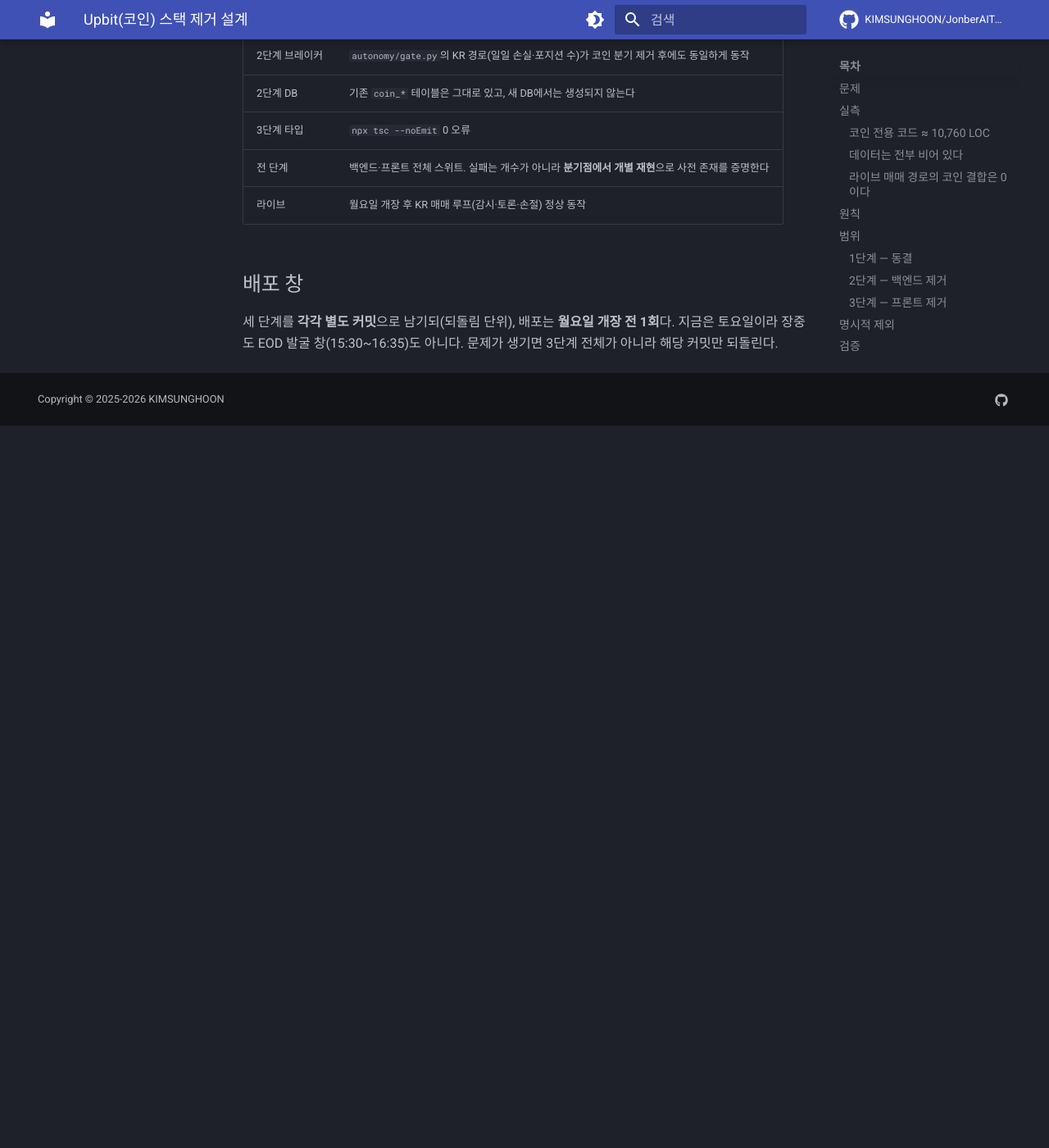
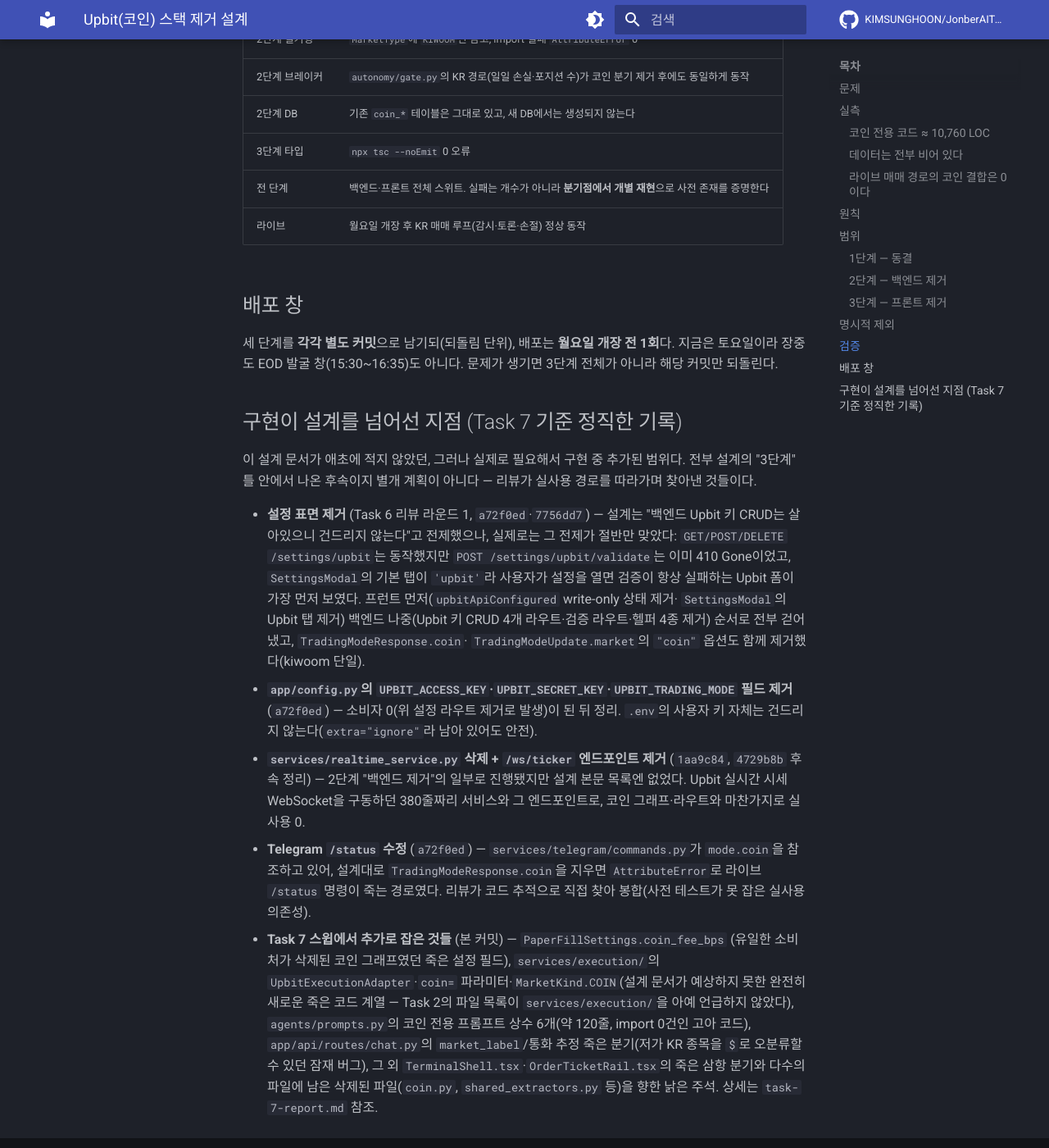
Before and after one commit to KIMSUNGHOON/JonberAITrading, an MkDocs documentation site: the page built from docs/superpowers/specs/2026-08-01-upbit-removal-design.md, in a window 1280 px wide and 1400 px high, scrolled down 3408 px. Shown: the whole window at 82% size. Built offline with MkDocs 1.6.1 and Material for MkDocs 9.7.7, drawn with Linux system fonts in a browser that asks for light colours; comment, search, counter and statistics services are not loaded; before the commit the page ends 3927 px from its top, so only the background shows below that; some of the changed text lies outside the part shown.

Commit message:
docs: Upbit 제거 스펙 상태를 구현 완료로 갱신
- 상태: 승인됨(설계 확정, 구현 대기) → 구현 완료.
- .env.example 문장 정정 — UPBIT 참조가 애초에 0건이라 할 일이 없었다.
- "구현이 설계를 넘어선 지점" 절 추가 — 설정 표면 제거(Upbit 키 CRUD·
  검증 라우트·trading-mode coin 필드·SettingsModal Upbit 탭),
  app/config.py의 UPBIT_* 3개 필드, services/realtime_service.py 삭제
  + /ws/ticker 엔드포인트, Telegram /status 수정, Task 7 스윕 추가
  발견분을 커밋 SHA와 이유 함께 기록.

Co-Authored-By: Claude Opus 5 (1M context) <noreply@anthropic.com>

```diff
--- a/docs/superpowers/specs/2026-08-01-upbit-removal-design.md
+++ b/docs/superpowers/specs/2026-08-01-upbit-removal-design.md
@@ -1,7 +1,7 @@
 # Upbit(코인) 스택 제거 설계
 
 **작성일**: 2026-08-01
-**상태**: 승인됨 (설계 확정, 구현 대기)
+**상태**: 구현 완료
 **선례**: R2 US/yfinance 스택 제거 (2026-07-11) — `9effca3` 동결 → `3cf6743` 백엔드 → `570f5e1` 프론트
 
 ## 문제
@@ -114,7 +114,8 @@ API 키에 현재 IP가 등록돼 있지 않아 조회는 401로 실패하고,
 국내 AI 밸류체인을 판단하는 별개 기능이고 지금도 살아 있다. **건드리지 않는다.**
 
 **`.env`의 `UPBIT_ACCESS_KEY`·`UPBIT_SECRET_KEY`** — 사용자 소유 gitignored 파일이라
-직접 수정하지 않는다. 3단계 완료 후 수동 제거를 안내한다. `.env.example`에서는 제거한다.
+직접 수정하지 않는다. 완료 후 수동 제거를 안내한다. `.env.example`에는 애초에
+`UPBIT` 참조가 없어(실측 0건) 할 일이 없었다.
 
 **기존 빈 `coin_*` 테이블** — 남긴다(위 참조).
 
@@ -140,3 +141,40 @@ API 키에 현재 IP가 등록돼 있지 않아 조회는 401로 실패하고,
 세 단계를 **각각 별도 커밋**으로 남기되(되돌림 단위), 배포는 **월요일 개장 전 1회**다.
 지금은 토요일이라 장중도 EOD 발굴 창(15:30~16:35)도 아니다.
 문제가 생기면 3단계 전체가 아니라 해당 커밋만 되돌린다.
+
+## 구현이 설계를 넘어선 지점 (Task 7 기준 정직한 기록)
+
+이 설계 문서가 애초에 적지 않았던, 그러나 실제로 필요해서 구현 중 추가된 범위다.
+전부 설계의 "3단계" 틀 안에서 나온 후속이지 별개 계획이 아니다 — 리뷰가 실사용
+경로를 따라가며 찾아낸 것들이다.
+
+- **설정 표면 제거** (Task 6 리뷰 라운드 1, `a72f0ed`·`7756dd7`) — 설계는 "백엔드
+  Upbit 키 CRUD는 살아있으니 건드리지 않는다"고 전제했으나, 실제로는 그 전제가
+  절반만 맞았다: `GET/POST/DELETE /settings/upbit`는 동작했지만
+  `POST /settings/upbit/validate`는 이미 410 Gone이었고, `SettingsModal`의 기본
+  탭이 `'upbit'`라 사용자가 설정을 열면 검증이 항상 실패하는 Upbit 폼이 가장
+  먼저 보였다. 프런트 먼저(`upbitApiConfigured` write-only 상태 제거·
+  `SettingsModal`의 Upbit 탭 제거) 백엔드 나중(Upbit 키 CRUD 4개 라우트·검증
+  라우트·헬퍼 4종 제거) 순서로 전부 걷어냈고, `TradingModeResponse.coin`·
+  `TradingModeUpdate.market`의 `"coin"` 옵션도 함께 제거했다(kiwoom 단일).
+- **`app/config.py`의 `UPBIT_ACCESS_KEY`·`UPBIT_SECRET_KEY`·`UPBIT_TRADING_MODE`
+  필드 제거** (`a72f0ed`) — 소비자 0(위 설정 라우트 제거로 발생)이 된 뒤 정리.
+  `.env`의 사용자 키 자체는 건드리지 않는다(`extra="ignore"`라 남아 있어도 안전).
+- **`services/realtime_service.py` 삭제 + `/ws/ticker` 엔드포인트 제거**
+  (`1aa9c84`, `4729b8b` 후속 정리) — 2단계 "백엔드 제거"의 일부로 진행됐지만
+  설계 본문 목록엔 없었다. Upbit 실시간 시세 WebSocket을 구동하던 380줄짜리
+  서비스와 그 엔드포인트로, 코인 그래프·라우트와 마찬가지로 실사용 0.
+- **Telegram `/status` 수정** (`a72f0ed`) — `services/telegram/commands.py`가
+  `mode.coin`을 참조하고 있어, 설계대로 `TradingModeResponse.coin`을 지우면
+  `AttributeError`로 라이브 `/status` 명령이 죽는 경로였다. 리뷰가 코드
+  추적으로 직접 찾아 봉합(사전 테스트가 못 잡은 실사용 의존성).
+- **Task 7 스윕에서 추가로 잡은 것들** (본 커밋) — `PaperFillSettings.coin_fee_bps`
+  (유일한 소비처가 삭제된 코인 그래프였던 죽은 설정 필드), `services/execution/`의
+  `UpbitExecutionAdapter`·`coin=` 파라미터·`MarketKind.COIN`(설계 문서가 예상하지
+  못한 완전히 새로운 죽은 코드 계열 — Task 2의 파일 목록이 `services/execution/`을
+  아예 언급하지 않았다), `agents/prompts.py`의 코인 전용 프롬프트 상수 6개(약
+  120줄, import 0건인 고아 코드), `app/api/routes/chat.py`의 `market_label`/통화
+  추정 죽은 분기(저가 KR 종목을 `$`로 오분류할 수 있던 잠재 버그), 그 외
+  `TerminalShell.tsx`·`OrderTicketRail.tsx`의 죽은 삼항 분기와 다수의 파일에 남은
+  삭제된 파일(`coin.py`, `shared_extractors.py` 등)을 향한 낡은 주석. 상세는
+  `task-7-report.md` 참조.
```
